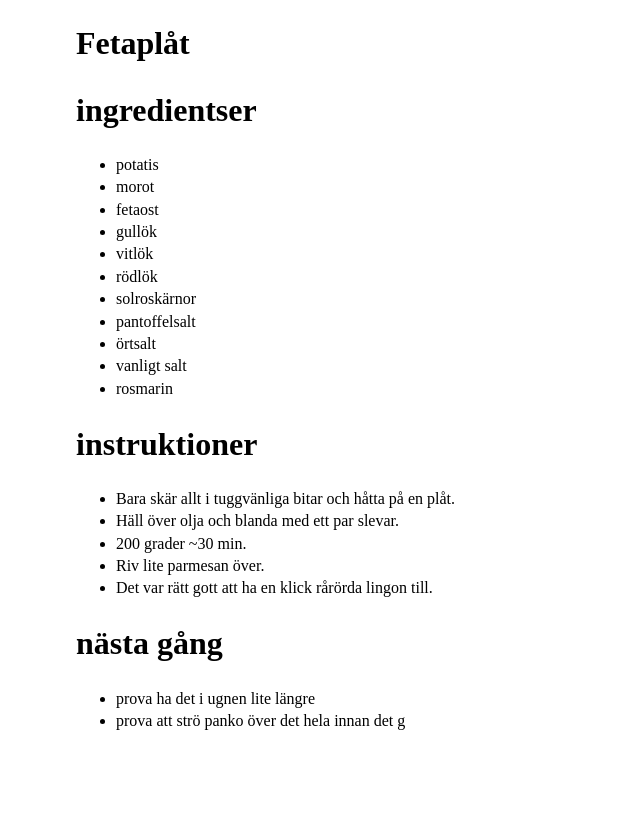
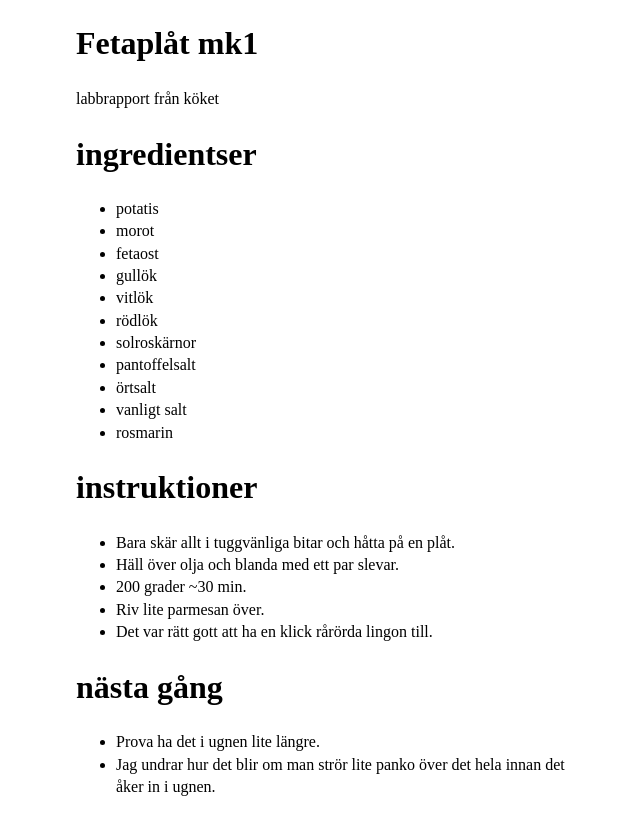
Before and after one commit to voidcase/voidcase.github.io, a Jekyll site: the page built from recipes/fetaplat.md, in a window 1280 px wide. Shown: the top 835 px of the page, without its empty margins (314-954 px from the left). Built offline with Jekyll 4.4.1, drawn with Linux system fonts in a browser that asks for light colours; our own code applies the rules of GitHub Pages for plain Markdown files.

Commit message:
trasig mening

```diff
--- a/recipes/fetaplat.md
+++ b/recipes/fetaplat.md
@@ -1,8 +1,9 @@
 ---
 
-title: Fetaplåt
+title: Fetaplåt mk1
 
 ---
+labbrapport från köket
 
 # ingredientser
  * potatis
@@ -25,5 +26,5 @@ title: Fetaplåt
  * Det var rätt gott att ha en klick rårörda lingon till.
 
 # nästa gång
- * prova ha det i ugnen lite längre
- * prova att strö panko över det hela innan det g
+ * Prova ha det i ugnen lite längre.
+ * Jag undrar hur det blir om man strör lite panko över det hela innan det åker in i ugnen.
```
